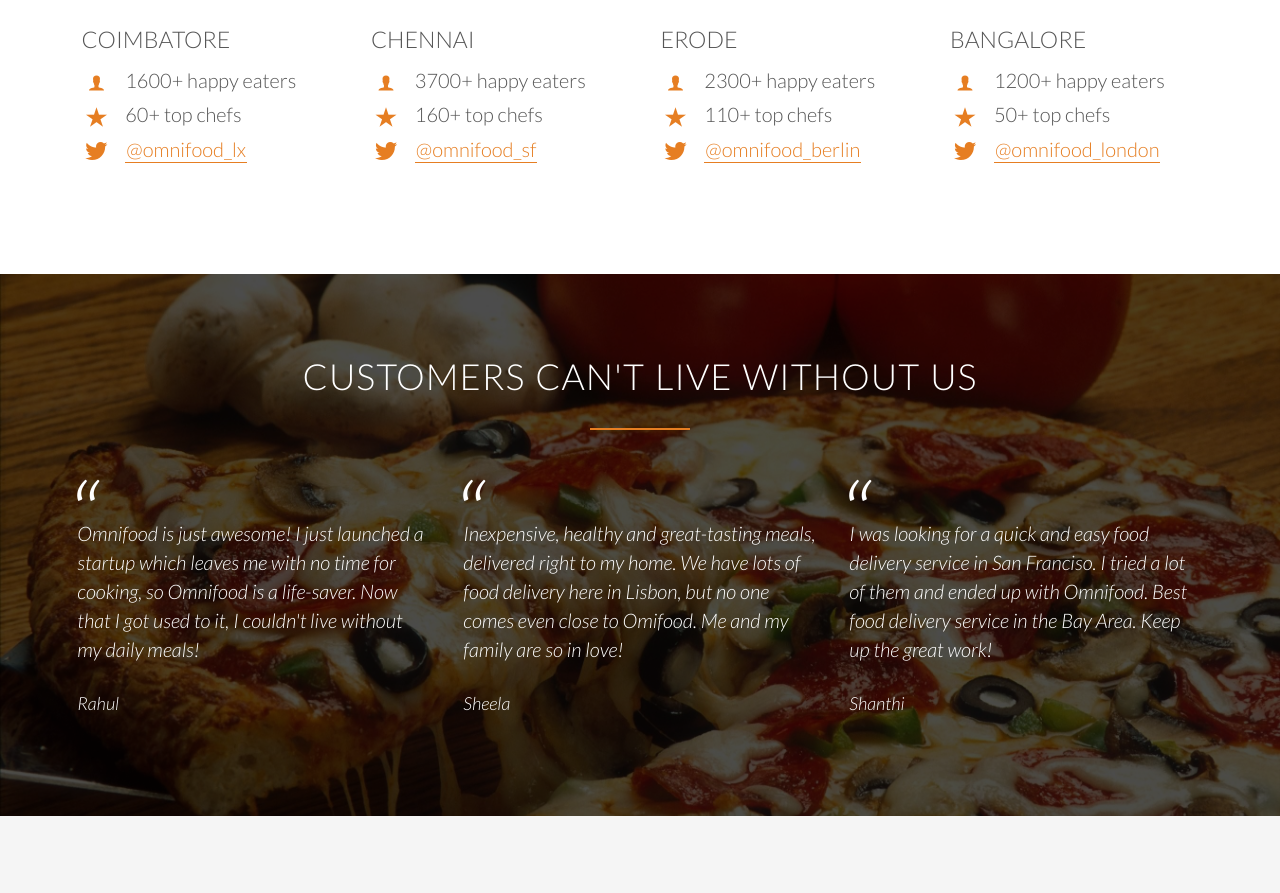
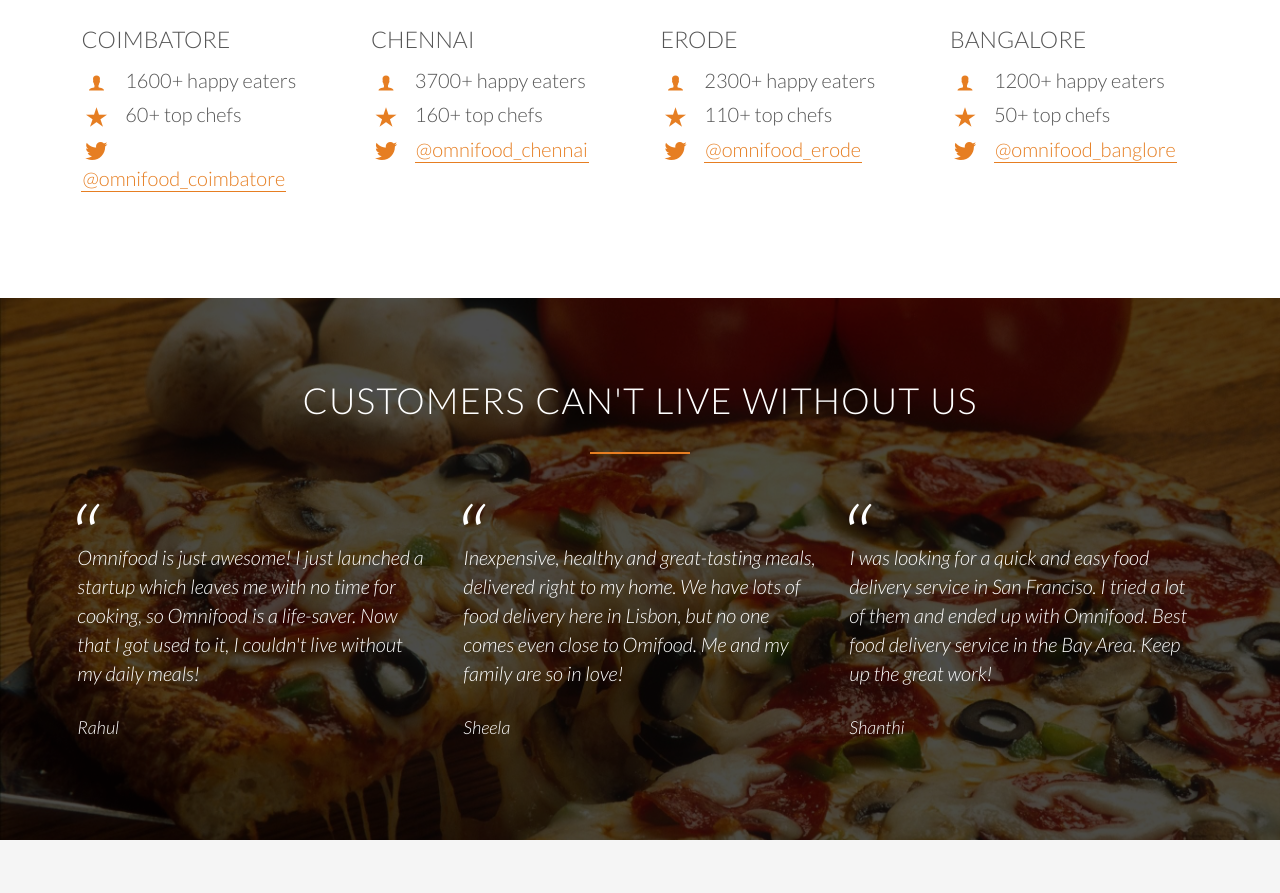
Before and after one commit to priya-tech/omni_food, a plain HTML site: page index.html in a window 1280 px wide. Shown: the part 2900-3793 px from the top of the page. Drawn offline with Linux system fonts and the light colour scheme; files whose address does not match are found by name.

Commit message:
Update index.html

```diff
--- a/index.html
+++ b/index.html
@@ -171,7 +171,7 @@
                 </div>
                 <div class="city-feature">
                     <i class="icon-small ion-social-twitter"></i>
-                    <a href="#">@omnifood_lx</a>
+                    <a href="#">@omnifood_coimbatore</a>
                 </div>
             </div>
 
@@ -187,7 +187,7 @@
                 </div>
                 <div class="city-feature">
                     <i class="icon-small ion-social-twitter"></i>
-                    <a href="#">@omnifood_sf</a>
+                    <a href="#">@omnifood_chennai</a>
                 </div>
             </div>
 
@@ -203,7 +203,7 @@
                 </div>
                 <div class="city-feature">
                     <i class="icon-small ion-social-twitter"></i>
-                    <a href="#">@omnifood_berlin</a>
+                    <a href="#">@omnifood_erode</a>
                 </div>
             </div>
 
@@ -219,7 +219,7 @@
                 </div>
                 <div class="city-feature">
                     <i class="icon-small ion-social-twitter"></i>
-                    <a href="#">@omnifood_london</a>
+                    <a href="#">@omnifood_banglore</a>
                 </div>
             </div>
         </div>
```
